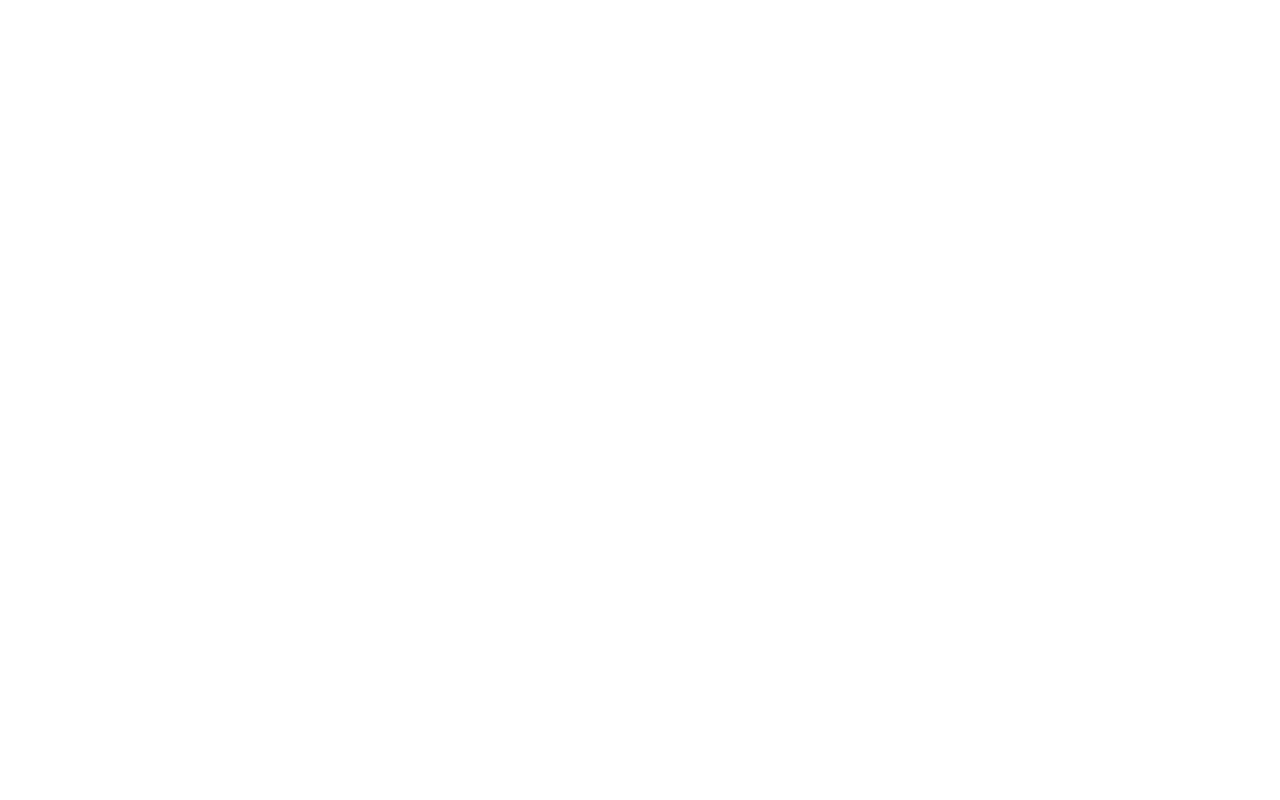
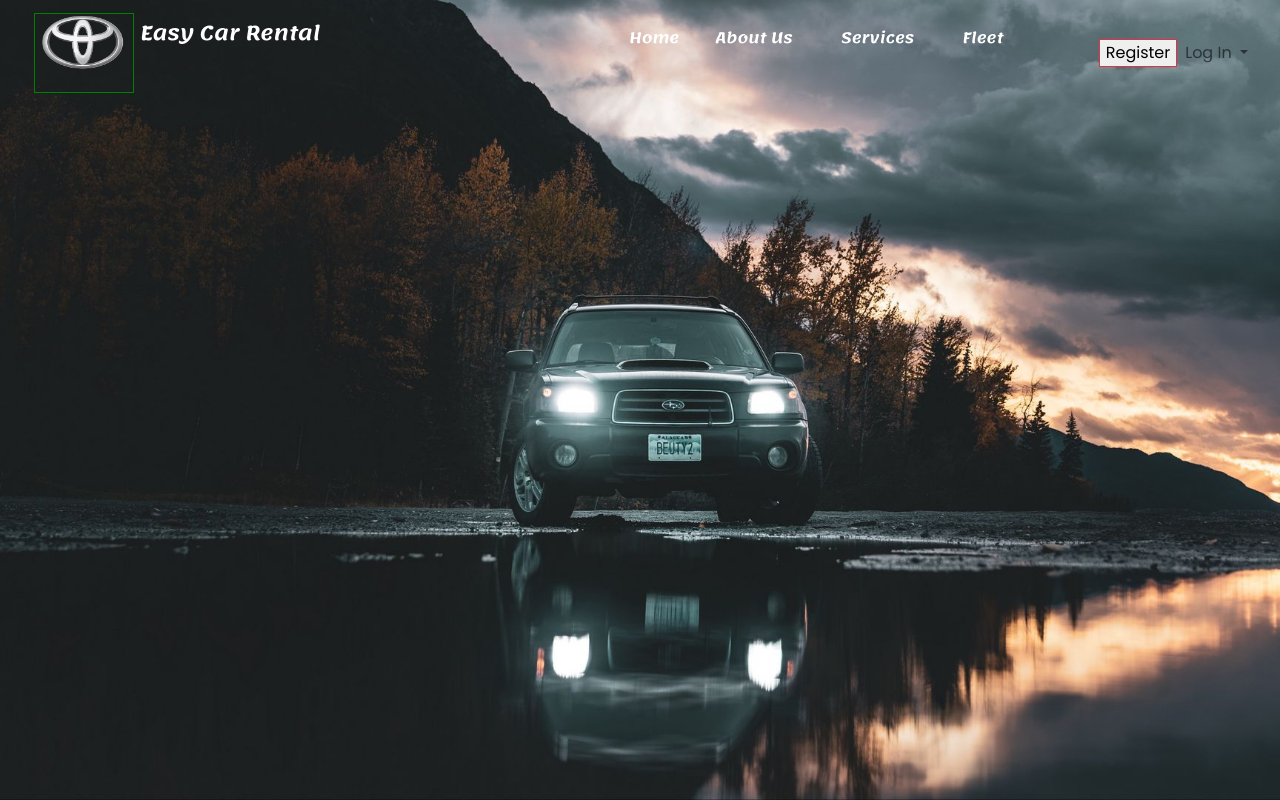
Before and after one commit to Rashmiya/Easy-Car-Rental-System, a plain HTML site: page FrontEnd/index.html in a window 1280 px wide. Drawn offline with Linux system fonts and the light colour scheme.

Commit message:
content updated in home page

```diff
--- a/FrontEnd/assets/styles/dashboard.css
+++ b/FrontEnd/assets/styles/dashboard.css
@@ -0,0 +1,50 @@
+body{
+    font-family: 'Poppins', sans-serif;
+}
+#homePage{
+   /* border: 1px solid red;*/
+    height: 100vh;
+    background: url("../images/background-Home.jpg");
+    background-position: center;
+    background-size: cover;
+}
+.navbar-brand{
+    font-family: 'Lemonada', cursive;
+  /*  border:1px solid red;*/
+    color: white;
+}
+.navbar-brand:hover{
+    color: #E8432B;
+}
+.navbar-brand>img {
+    width: 100px;
+    height: 80px;
+    margin-left: 22px;
+    /* margin-top: -10px;*/
+    border: 1px solid green;
+}
+#navbarNav .navbar-nav .nav-item .nav-link{
+    color: white;
+    font-size: 15px;
+    font-family: 'Lemonada', cursive;
+    /*border: 1px solid red;*/
+}
+#navbarNav .navbar-nav .nav-item .nav-link:hover{
+    color: #E8432B;
+}
+#navbarNav .navbar-nav .nav-item #homeText{
+    margin-left: 285px;
+    margin-top: -30px;
+}
+#navbarNav .navbar-nav .nav-item #aboutText{
+    margin-top: -30px;
+    margin-left: 20px;
+}
+#navbarNav .navbar-nav .nav-item #serviceText{
+    margin-top: -30px;
+    margin-left: 32px;
+}
+#navbarNav .navbar-nav .nav-item #fleetText{
+    margin-top: -30px;
+    margin-left: 32px;
+}
--- a/FrontEnd/index.html
+++ b/FrontEnd/index.html
@@ -21,12 +21,81 @@
     <!--css-->
     <link rel="stylesheet" href="assets/styles/dashboard.css">
 
+    <!--font styles-->
+    <link rel="preconnect" href="https://fonts.googleapis.com">
+    <link rel="preconnect" href="https://fonts.gstatic.com" crossorigin>
+    <link href="https://fonts.googleapis.com/css2?family=Poppins&display=swap" rel="stylesheet">
+
+    <link href="https://fonts.googleapis.com/css2?family=Lemonada:wght@600&display=swap" rel="stylesheet">
 
 </head>
 <body>
 
+<section id="homePage">
+    <!--head naviagtion area-->
+    <nav class="navbar navbar-expand-lg fixed-top bg-body-tertiary">
+        <div class="container-fluid">
+            <a class="logo navbar-brand" href="#">
+                <img src="assets/images/EasyCarLogo.png" alt="Car Rental System Logo" class="d-inline-block align-text-top">
+                Easy Car Rental
+            </a>
+            <button class="navbar-toggler" type="button" data-bs-toggle="collapse" data-bs-target="#navbarNav" aria-controls="navbarNav" aria-expanded="false" aria-label="Toggle navigation">
+                <span class="navbar-toggler-icon"></span>
+            </button>
+            <div class="collapse navbar-collapse" id="navbarNav">
+                <ul class="navbar-nav">
+                    <li class="nav-item">
+                        <a class="nav-link active" aria-current="page" href="#" id="homeText">Home</a>
+                    </li>
+                    <li class="nav-item">
+                        <a class="nav-link" href="#" id="aboutText">About Us</a>
+                    </li>
+                    <li class="nav-item">
+                        <a class="nav-link" href="#" id="serviceText">Services</a>
+                    </li>
+                    <li class="nav-item">
+                        <a class="nav-link" href="#" id="fleetText">Fleet</a>
+                    </li>
+                </ul>
+            </div>
 
+            <!--right side buttons-->
+            <nav class="navbar navbar-expand-lg bg-body-tertiary">
+                <div class="container-fluid">
+            <button type="button" class="border border-danger">Register</button>
+
+            <button class="navbar-toggler" type="button" data-bs-toggle="collapse" data-bs-target="#navbarSupportedContent" aria-controls="navbarSupportedContent" aria-expanded="false" aria-label="Toggle navigation">
+                <span class="navbar-toggler-icon"></span>
+            </button>
+
+            <div class="collapse navbar-collapse" id="navbarSupportedContent">
+                <ul class="navbar-nav me-auto mb-2 mb-lg-0">
+
+
+                    <li class="nav-item dropdown">
+                        <a class="nav-link dropdown-toggle" href="#" role="button" data-bs-toggle="dropdown" aria-expanded="false">
+                            Log In
+                        </a>
+                        <ul class="dropdown-menu">
+                            <li><a class="dropdown-item" href="#">Customer</a></li>
+                            <li><hr class="dropdown-divider"></li>
+                            <li><a class="dropdown-item" href="#">Admin</a></li>
+                            <li><hr class="dropdown-divider"></li>
+                            <li><a class="dropdown-item" href="#">Driver</a></li>
+                        </ul>
+                    </li>
+
+                </ul>
+
+            </div> </div></nav>
+        </div>
+    </nav>
+</section>
+
+<!--style="color: #E74C3C; font-weight: bold"-->
 <script src="assets/bootstrap/js/bootstrap.min.js"></script> <!--import bootstrap for js-->
 <script src="assets/jQuery/jquery-3.6.0.min.js"></script> <!--import jQuery library-->
+
+
 </body>
 </html>
```
Also changed, not shown: FrontEnd/assets/images/EasyCarLogo.png (added), FrontEnd/assets/images/background-Home.jpg (added).
